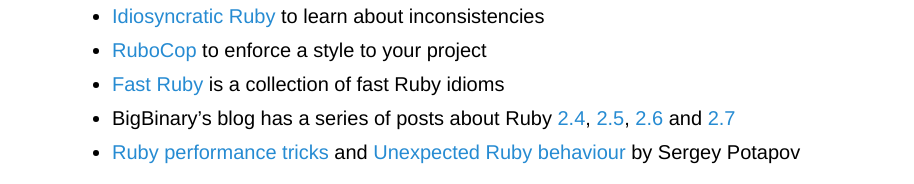
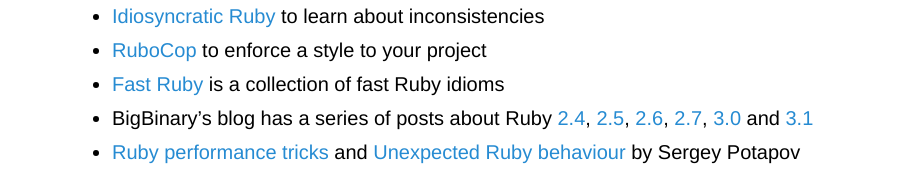
Before and after one commit to Maumagnaguagno/maumagnaguagno.github.io, a Jekyll site: the page built from ruby.md, in a window 1280 px wide and 900 px high, scrolled down 6512 px. Shown: the part 713-897 px from the top of the window, without its empty margins (188-1102 px from the left). Built offline with Jekyll 4.4.1, drawn with Linux system fonts in a browser that asks for light colours; our own code applies the rules of GitHub Pages for plain Markdown files.

Commit message:
Update links in Ruby

```diff
--- a/ruby.md
+++ b/ruby.md
@@ -310,10 +310,10 @@ Consider replacing ``element`` with a complex formula without this construction,
 Repetition implies hard maintenance and variables imply reuse, use such constructions with caution to make your code intention more clear.
 
 ## More Ruby snippets:
-{% assign bigbinary = "https://blog.bigbinary.com/categories/Ruby-" %}
+{% assign bigbinary = "https://bigbinary.com/blog/categories/Ruby-" %}
 - [Ruby Style Guide](https://github.com/bbatsov/ruby-style-guide) to learn about consistency
 - [Idiosyncratic Ruby](https://idiosyncratic-ruby.com/) to learn about inconsistencies
 - [RuboCop](https://www.rubocop.org) to enforce a style to your project
 - [Fast Ruby](https://github.com/JuanitoFatas/fast-ruby) is a collection of fast Ruby idioms
-- BigBinary's blog has a series of posts about Ruby [2.4]({{ bigbinary }}2-4), [2.5]({{ bigbinary }}2-5), [2.6]({{ bigbinary }}2-6) and [2.7]({{ bigbinary }}2-7)
+- BigBinary's blog has a series of posts about Ruby [2.4]({{ bigbinary }}2-4), [2.5]({{ bigbinary }}2-5), [2.6]({{ bigbinary }}2-6), [2.7]({{ bigbinary }}2-7), [3.0]({{ bigbinary }}3) and [3.1]({{ bigbinary }}3-1)
 - [Ruby performance tricks](https://www.greyblake.com/blog/2012-09-01-ruby-perfomance-tricks/) and [Unexpected Ruby behaviour](https://www.greyblake.com/blog/2012-08-10-unexpected-ruby-behaviour/) by Sergey Potapov
```
